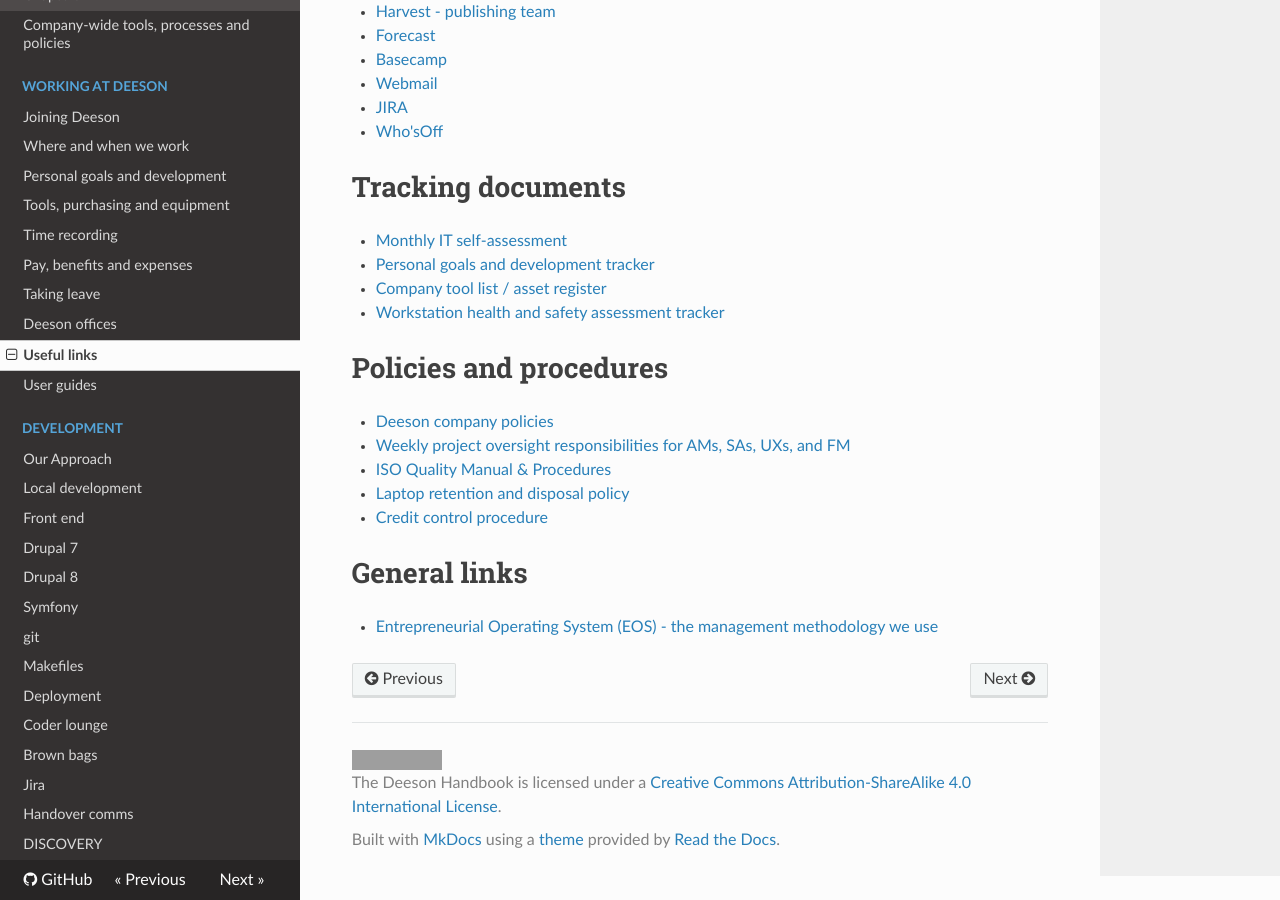
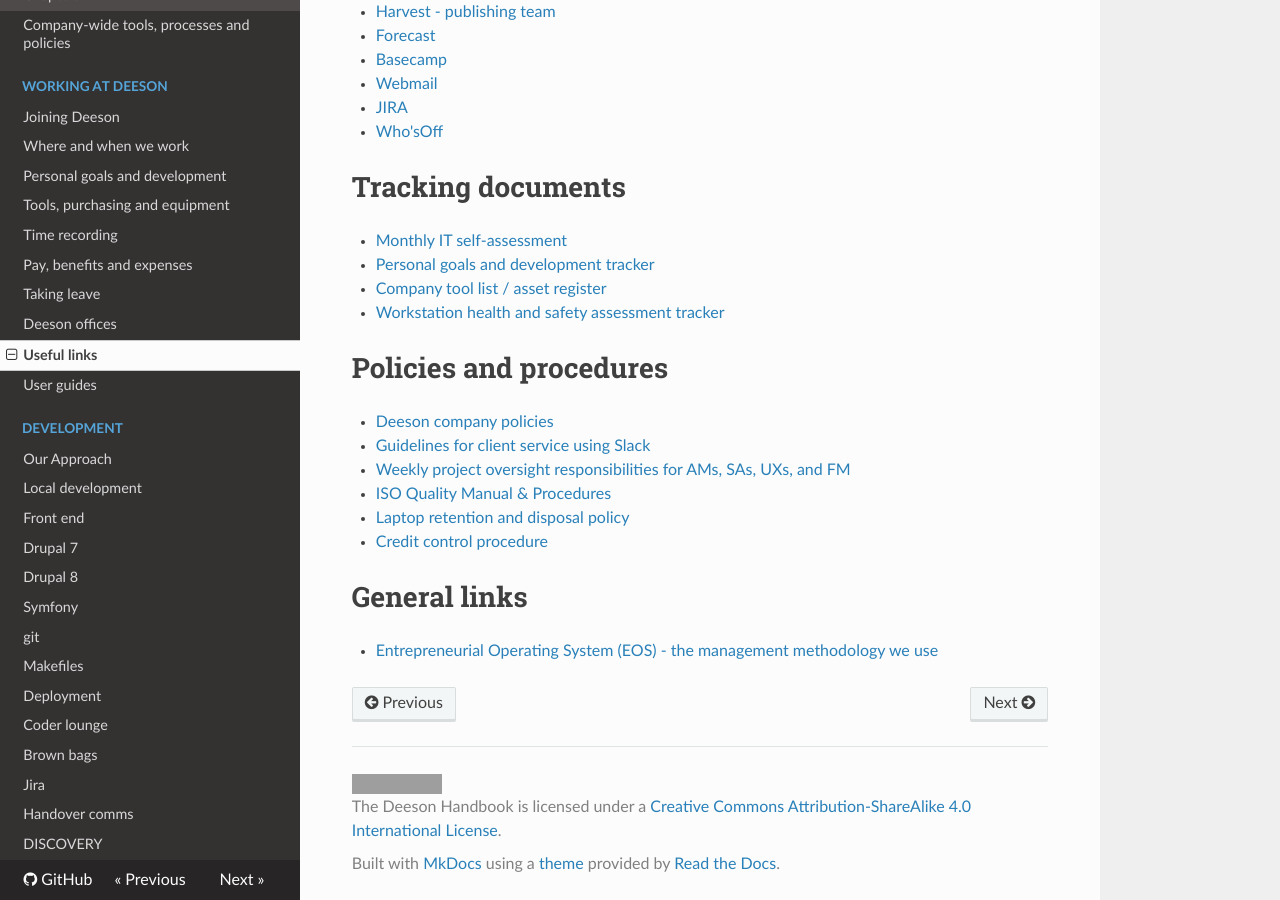
Before and after one commit to teamdeeson/codex, an MkDocs documentation site: the page built from docs/working-at-deeson/useful-links.md, in a window 1280 px wide and 900 px high, scrolled down 642 px. Built offline with MkDocs 1.6.1, drawn with Linux system fonts in a browser that asks for light colours; nearby versions of some CDN libraries; old or Windows-style settings are respelled for this version of MkDocs; grey boxes are pictures that could not be loaded.

Commit message:
Added slack for client guidelines

```diff
--- a/docs/working-at-deeson/useful-links.md
+++ b/docs/working-at-deeson/useful-links.md
@@ -36,6 +36,7 @@
 #Policies and procedures
 
 - [Deeson company policies](https://docs.google.com/document/d/1rGy0i56tOjmohsM8lfkFboq1F4Wyi0jkwyL6VHr3Q0M/edit)
+- [Guidelines for client service using Slack](https://docs.google.com/document/d/1PWLrExVQiR6wS0a52i7AYzX8FaiWYmSMOcKsPWg322g/edit)
 - [Weekly project oversight responsibilities for AMs, SAs, UXs, and FM](https://docs.google.com/document/d/1GXm6aV3zOa172EgbzPVTT3wbxAbNXhsz9Y-n322-RwY/edit)
 - [ISO Quality Manual & Procedures](https://drive.google.com/a/deeson.co.uk/folderview?id=0B0GQKUgEHXldYXY1d01ha1VaRkU&usp=sharing)
 - [Laptop retention and disposal policy](https://docs.google.com/document/d/1yMDWQCJDbgxQkSu9sMvPsBLjeOTDxKGOYhNrbnUQe3M/edit)
```
